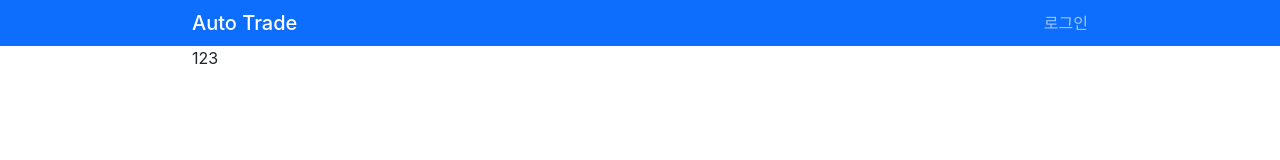
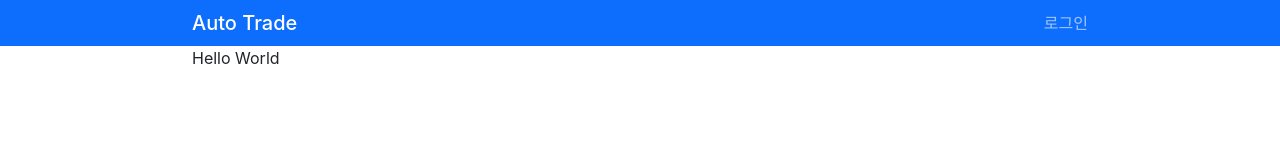
Before and after one commit to byun618/auto-trade-front, a Next.js app: page / in a window 1280 px wide. Shown: the top 160 px of the page. Built offline with nearby package versions, Linux system fonts and the light colour scheme.

Commit message:
global store 세팅

```diff
--- /dev/null
+++ b/lib/fetcher.js
@@ -0,0 +1,22 @@
+async function request(method, url, body) {
+  try {
+    const response = await fetch(`http://localhost:3000${url}`, {
+      method,
+      body,
+    })
+
+    const data = await response.json()
+
+    return data
+  } catch (err) {
+    console.log('>>>', err)
+  }
+}
+
+export function get(url, body) {
+  return request('GET', url, body)
+}
+
+export function post(url, body) {
+  return request('POST', url, body)
+}
--- a/next.config.js
+++ b/next.config.js
@@ -5,6 +5,6 @@ const nextConfig = {
     reactRoot: true,
   },
   swcMinify: true,
-};
+}
 
-module.exports = nextConfig;
+module.exports = nextConfig
--- a/package.json
+++ b/package.json
@@ -14,10 +14,9 @@
     "bootstrap": "^5.1.3",
     "lodash": "^4.17.21",
     "next": "12.1.0",
-    "react": "17.0.2",
-    "react-dom": "17.0.2",
+    "react": "rc",
+    "react-dom": "rc",
     "react-modal": "^3.14.4",
-    "react-query": "^3.34.16",
     "recoil": "^0.6.1"
   },
   "devDependencies": {
--- /dev/null
+++ b/pages/api/test.js
@@ -0,0 +1,3 @@
+export default function handler(req, res) {
+  res.json({ a: 'Hello World' })
+}
--- a/pages/index.js
+++ b/pages/index.js
@@ -1,5 +1,25 @@
+import { useEffect } from 'react'
+import { useRecoilState } from 'recoil'
 import Page from '../components/public/Page'
+import { sampleState } from '../stores/ global'
+import { get as GET } from '../lib/fetcher'
 
 export default function Home() {
-  return <Page>123</Page>
+  const [sample, setSample] = useRecoilState(sampleState)
+
+  const fetchTest = async () => {
+    const test = await GET('/api/test')
+
+    setSample(test.a)
+  }
+
+  useEffect(() => {
+    fetchTest()
+  }, [])
+
+  return (
+    <Page>
+      <div>{sample}</div>
+    </Page>
+  )
 }
--- /dev/null
+++ b/stores/ global.js
@@ -0,0 +1,6 @@
+import { atom, selector } from 'recoil'
+
+export const sampleState = atom({
+  key: 'sample',
+  default: 0,
+})
```
Also changed, not shown: pages/_app.js (+0 -7 lines), .pnp.cjs, 1 other file (tests, documents, lock files or other folders).
